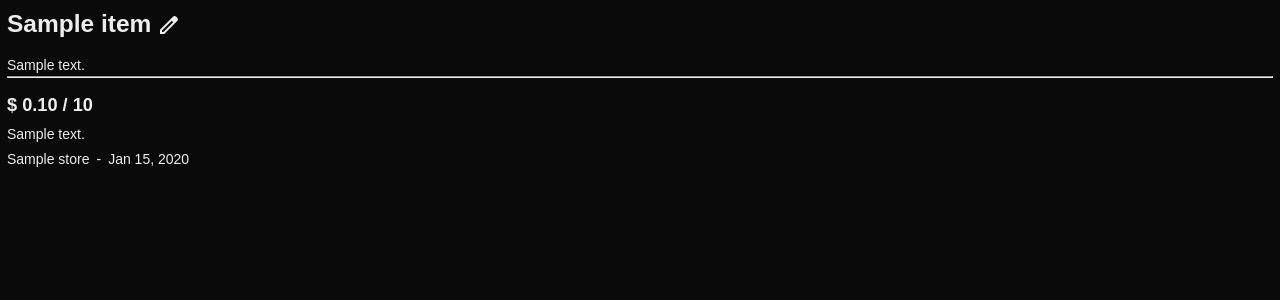
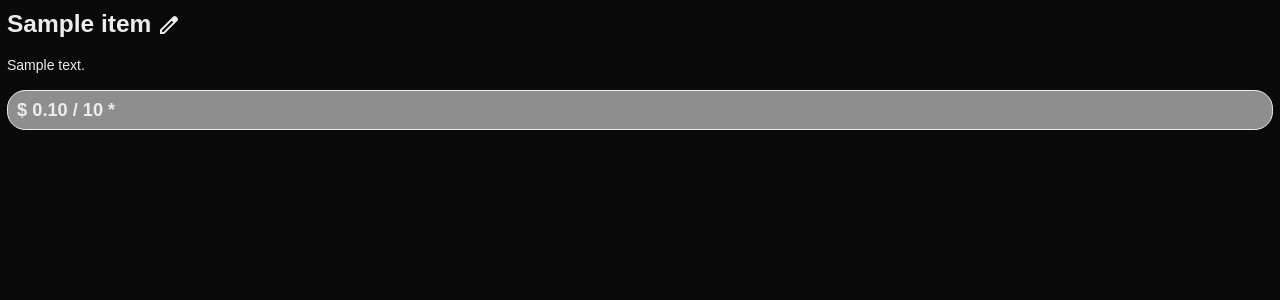
Before and after one commit to rohitsodhia/shopping, a Python web app: template src/app/templates/item.html in a window 1280 px wide. Shown: the part 43-343 px from the top of the page. Run offline with Jinja, Linux system fonts and the light colour scheme; the template is opened without the code that fills it: most values are stand-ins (such as "Sample title", 1, 10 or a date in 2020).

Commit message:
Style improvements

```diff
--- a/src/app/static/styles.css
+++ b/src/app/static/styles.css
@@ -187,10 +187,14 @@ button {
         display: flex;
         align-items: center;
         gap: 1em;
-        padding: 0.5em 0;
+        margin-bottom: 1em;
 
-        & > :first-child {
-            font-size: 1.3em;
+        & :first-child {
+            flex-grow: 1;
+        }
+
+        &:last-child {
+            margin-bottom: 0;
         }
     }
 }
@@ -268,6 +272,17 @@ form {
     align-items: center;
 }
 
+.primary-rounded-item {
+    font-size: 1.3em;
+    font-weight: bold;
+    border: 1px solid var(--foreground);
+    border-radius: 1em;
+    background-color: oklab(
+        from var(--foreground) calc(l - var(--foreground-adjust)) a b
+    );
+    padding: 0.3em 0.5em;
+}
+
 #add-purchase {
     display: flex;
     align-items: center;
@@ -329,21 +344,46 @@ form {
     margin-top: 1em;
 
     li {
-        padding-bottom: 0.5em;
-        margin-bottom: 0.5em;
-        border-bottom: 1px solid
-            oklab(from var(--background) calc(l + var(--foreground-adjust)) a b);
+        position: relative;
+        margin-bottom: 1em;
 
         &:last-child {
-            padding-bottom: none;
             margin-bottom: none;
-            border-bottom: none;
         }
     }
 
     .purchase-price {
-        font-size: 1.3em;
-        font-weight: bold;
+        position: relative;
+        z-index: 1;
+    }
+
+    .purchase-details {
+        display: grid;
+        grid-template-rows: 0fr;
+        transition: grid-template-rows 0.4s ease-in-out;
+
+        position: relative;
+        top: -1.5em;
+        border: 1px solid
+            oklab(
+                from var(--foreground) calc(l - var(--foreground-adjust) * 0.8)
+                    a b
+            );
+        border-top: none;
+        border-bottom-left-radius: 1em;
+        border-bottom-right-radius: 1em;
+
+        &.open {
+            grid-template-rows: 1fr;
+        }
+
+        & > div {
+            overflow: hidden;
+
+            & > div {
+                padding: 1.8em 1em 0.5em;
+            }
+        }
     }
 
     .purchase-notes,
--- a/src/app/templates/item.html
+++ b/src/app/templates/item.html
@@ -24,16 +24,19 @@
                 </div>
             </form>
         </div>
-        <hr>
         <div id="item-purchase-list">
             <ul>
                 {% for purchase in item.purchases %}
-                <li>
-                    <div class="purchase-price">$ {{ "{:.2f}".format((purchase.price / 100)) }}{% if purchase.amount %} / {{ purchase.amount }}{% endif %}</div>
-                    {% if purchase.notes %}<div class="purchase-notes">{{ purchase.notes }}</div>{% endif %}
-                    <div class="purchased-at">
-                        <div class="purchase-store">{{ purchase.receipt.store.name }}</div> -
-                        <div class="purchase-date">{{ purchase.receipt.date.strftime('%b %-d, %Y') }}</div>
+                <li x-data="{ open: false }">
+                    <div class="purchase-price primary-rounded-item" @click="open = !open">$ {{ "{:.2f}".format((purchase.price / 100)) }}{% if purchase.amount %} / {{ purchase.amount }}{% endif %}{% if purchase.notes %} *{% endif %}</div>
+                    <div class="purchase-details" :class="{ 'open': open }">
+                        <div><div>
+                            {% if purchase.notes %}<div class="purchase-notes">{{ purchase.notes }}</div>{% endif %}
+                            <div class="purchased-at">
+                                <div class="purchase-store">{{ purchase.receipt.store.name }}</div> -
+                                <div class="purchase-date">{{ purchase.receipt.date.strftime('%b %-d, %Y') }}</div>
+                            </div>
+                        </div></div>
                     </div>
                 </li>
                 {% endfor %}
--- a/src/app/templates/stores.html
+++ b/src/app/templates/stores.html
@@ -14,7 +14,7 @@
     <div class="list-rows">
         <ul>
             {% for store in stores %}
-            <li>
+            <li class="primary-rounded-item">
                 <span>{{ store.name }}</span>
                 <a href="/stores/{{ store.id }}"><img src="{{ url_for('static', path='/images/edit.svg') }}"></a>
             </li>
```
